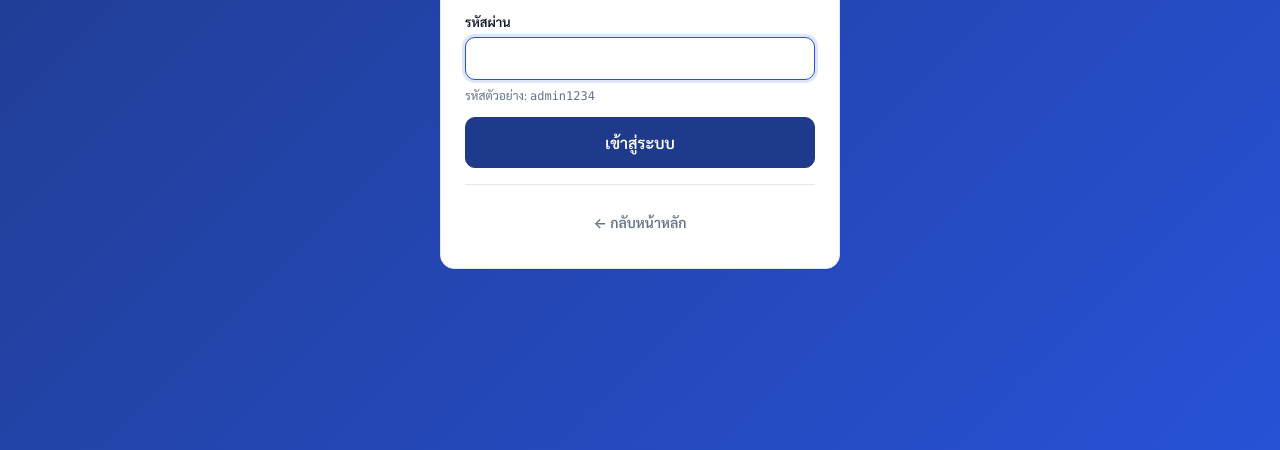
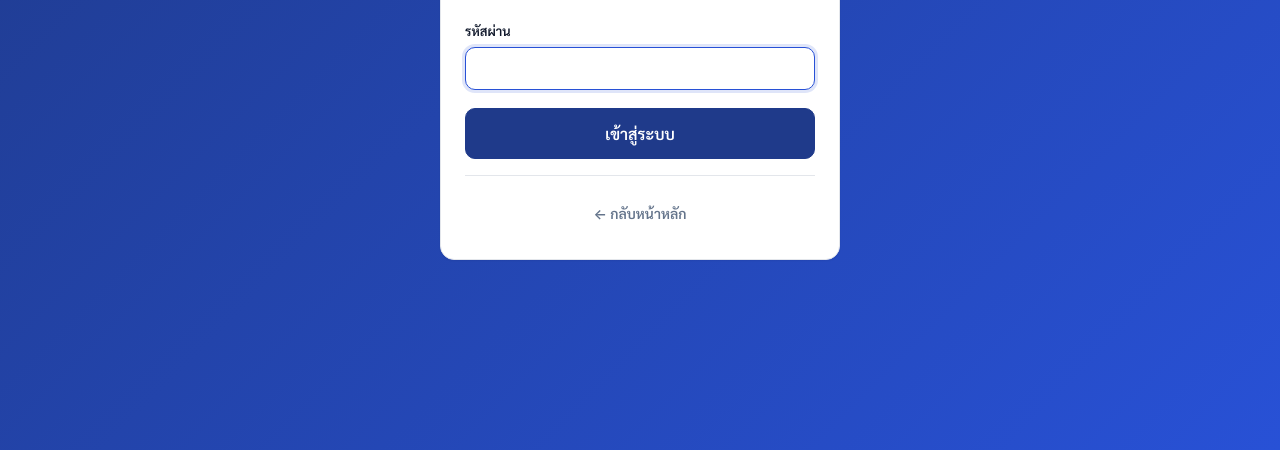
Before and after one commit to BRFSecurityandCompliance/alcohol-test-system, a plain HTML site: page project/admin-login.html in a window 1280 px wide. Shown: the part 350-800 px from the top of the page. Drawn offline with nearby package versions, Linux system fonts and the light colour scheme.

Commit message:
Remove sample code hint from admin-login.html
Removed hint for sample code from admin login page.

```diff
--- a/project/admin-login.html
+++ b/project/admin-login.html
@@ -41,7 +41,6 @@ document.getElementById('doc-title').textContent  = isEN ? 'Admin Login' : 'เ
 document.getElementById('lbl-title').textContent  = isEN ? 'Admin Login' : 'เข้าสู่ระบบแอดมิน';
 document.getElementById('lbl-sub').textContent    = isEN ? 'Alcohol Test System' : 'ระบบตรวจแอลกอฮอล์';
 document.getElementById('lbl-pw').textContent     = isEN ? 'Password' : 'รหัสผ่าน';
-document.getElementById('lbl-hint').innerHTML     = (isEN ? 'Sample code: ' : 'รหัสตัวอย่าง: ') + '<code style="font-family:var(--font-mono)">admin1234</code>';
 document.getElementById('err').textContent        = isEN ? 'Incorrect password' : 'รหัสผ่านไม่ถูกต้อง';
 document.getElementById('btn-login').textContent  = isEN ? 'Login' : 'เข้าสู่ระบบ';
 document.getElementById('btn-back').textContent   = isEN ? '← Back to Home' : '← กลับหน้าหลัก';
```
